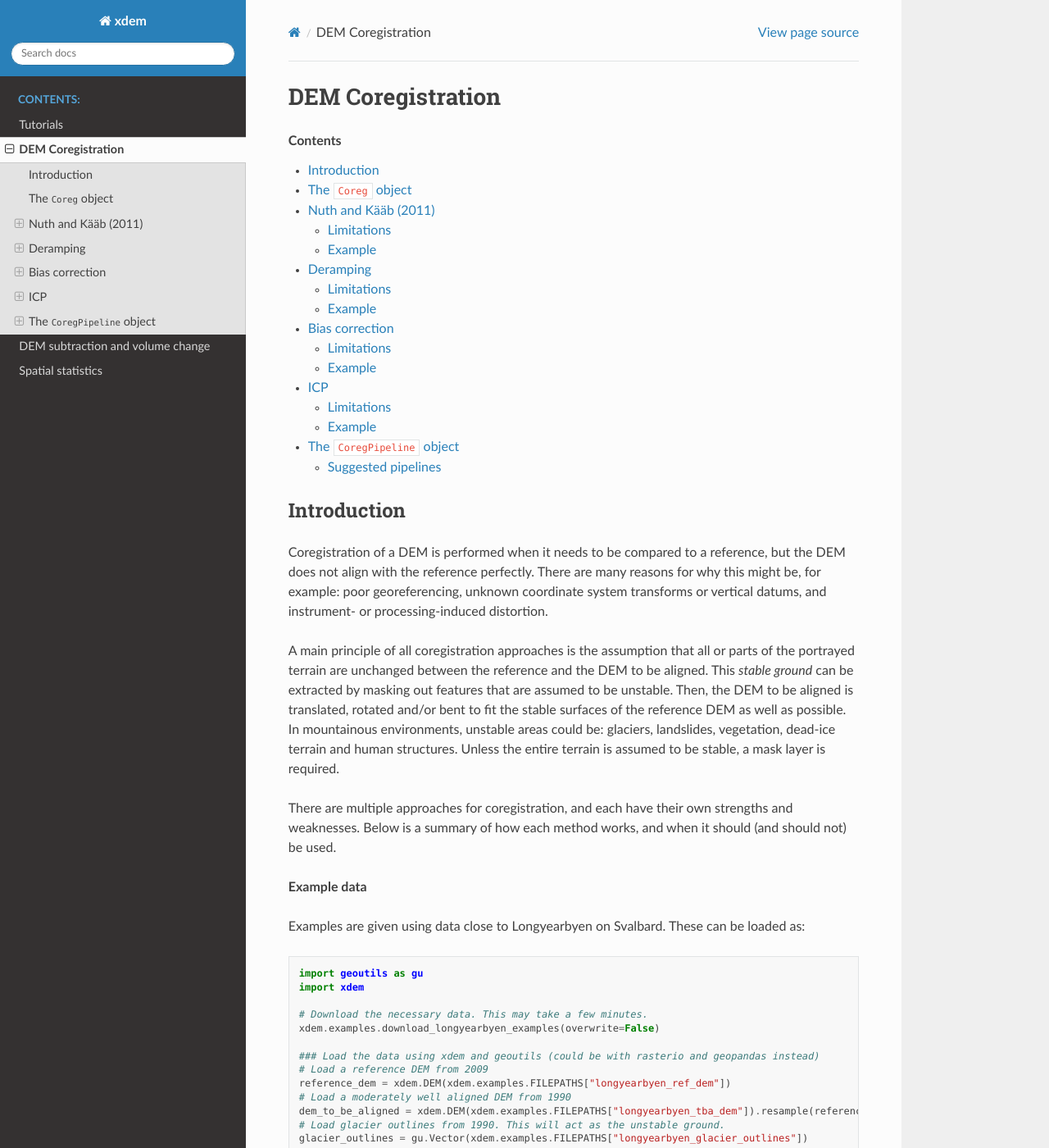
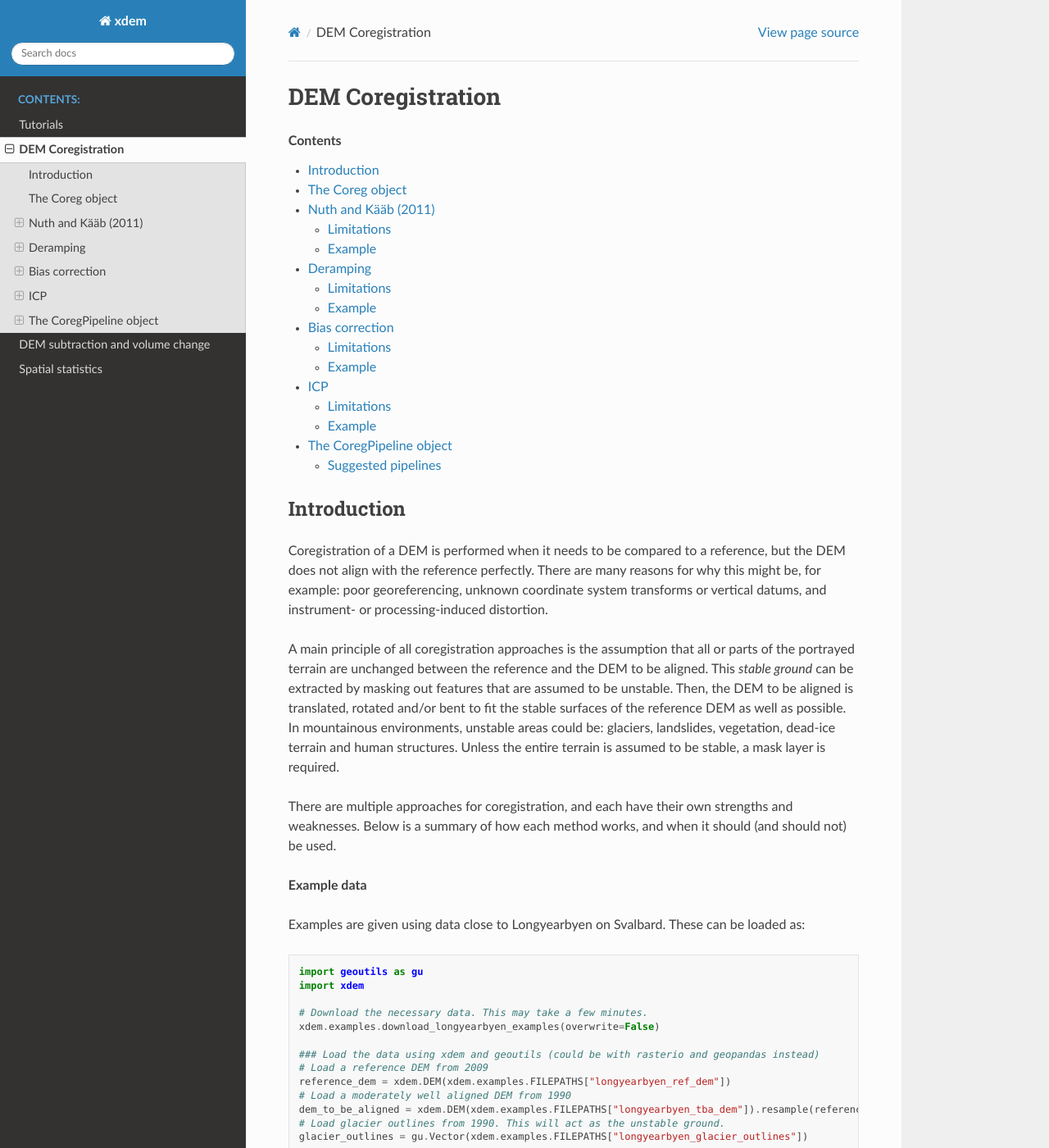
Before and after one commit to GlacioHack/xdem, a Sphinx documentation site: the page built from docs/source/coregistration.rst, in a window 1280 px wide and 1400 px high. Shown: the whole window at 82% size. Built offline with Sphinx 7.4.7 and the Read the Docs theme 2.0.0, drawn with Linux system fonts in a browser that asks for light colours; pages that are not in the unit, such as notebooks, are missing from menus; some of the changed text lies outside the part shown.

Commit message:
Removed code block from titles

```diff
--- a/docs/source/coregistration.rst
+++ b/docs/source/coregistration.rst
@@ -51,7 +51,7 @@ Examples are given using data close to Longyearbyen on Svalbard. These can be lo
 
 
 
-The ``Coreg`` object
+The Coreg object
 ^^^^^^^^^^^^^^^^^^^^
 :class:`xdem.coreg.Coreg`
 
@@ -202,7 +202,7 @@ Example
         aligned_dem = icp.apply(tba_data, transform=transform)
 
 
-The ``CoregPipeline`` object
+The CoregPipeline object
 ^^^^^^^^^^^^^^^^^^^^^^^^^^^^
 :class:`xdem.coreg.CoregPipeline`
 
```
